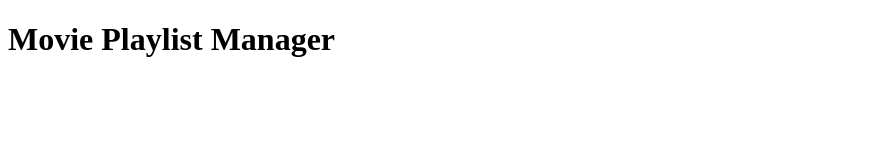
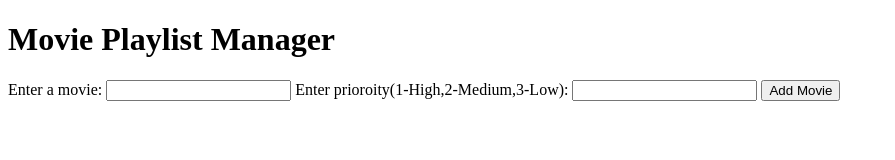
Before and after one commit to msunni6197/KBA, a plain HTML site: page JavaScript/Movie playlist/moviePlaylist.html in a window 1280 px wide. Shown: the whole page, without its empty margins (0-895 px from the left). Drawn offline with Linux system fonts and the light colour scheme.

Commit message:
moviePlaylistCompleted_23:30

```diff
--- /dev/null
+++ b/JavaScript/Movie playlist/movieList.js
@@ -0,0 +1,64 @@
+let movies = [];
+let priorities = [];
+
+function addMovie() {
+    const movieInput = document.getElementById('movie');
+    const priorityInput = document.getElementById('priority');
+
+    let movie = movieInput.value.trim();
+    let priority = Number(priorityInput.value.trim());
+    if(movie!==''&& !isNaN(priority) && priority>=1 && priority <=3){
+        movies.push(movie);
+        priorities.push(priority);
+        let l=document.createElement("li");
+        l.textContent=movie;
+
+        switch(priority){
+            case 1:
+                l.classList.add('priority-high');
+                break;
+            case 2:
+                l.classList.add('priority-medium');
+                break;
+            case 3:
+                l.classList.add('priority-low');
+                break;
+        }
+
+        const watchedButton = document.createElement('button');
+        watchedButton.textContent = 'Watched';
+        watchedButton.onclick = function(){
+            l.classList.toggle('watched');
+        };
+       l.appendChild(watchedButton);
+
+       const editButton = document.createElement('button');
+        editButton.textContent = 'Edit';
+        editButton.onclick = function(){
+        const newMovie = prompt('Edit Movie: ',movie);
+        if(newMovie!==null && newMovie.trim()!==''){
+            const movieIndex = movies.indexOf(movie);
+            movies[movieIndex] = newMovie;
+            l.firstChild.textContent = newMovie;
+            movie = newMovie;
+            }
+        };
+        l.appendChild(editButton);
+
+        const removeButton = document.createElement('button');
+        removeButton.textContent = 'Remove';
+        removeButton.onclick = function(){
+            movieList.removeChild(l);
+            const movieIndex = movies.indexOf(movie);
+            movies.splice(movieIndex,1);
+            priorities.splice(movieIndex,1);
+        };
+        l.appendChild(removeButton)
+
+        movieList.appendChild(l);
+        movieInput.value = '';
+        priorityInput.value ='';
+    } else{
+        alert('Please enter a valid task and a priority between 1 and 3');
+    }
+}
--- a/JavaScript/Movie playlist/moviePlaylist.html
+++ b/JavaScript/Movie playlist/moviePlaylist.html
@@ -4,9 +4,16 @@
     <meta charset="UTF-8">
     <meta name="viewport" content="width=device-width, initial-scale=1.0">
     <title>Movie Playlist Manager</title>
+    <link rel="stylesheet" href="styles.css">
 </head>
 <body>
     <h1>Movie Playlist Manager</h1>
-    <label for=""></label>
+    <label for="movie">Enter a movie:</label>
+    <input type="text" id="movie">
+    <label for="priority">Enter prioroity(1-High,2-Medium,3-Low):</label>
+    <input type="text" id="priority">
+    <button onclick="addMovie()">Add Movie</button>
+    <ul id="movieList"></ul>
+    <script src="movieList.js"></script>
 </body>
 </html>
--- /dev/null
+++ b/JavaScript/Movie playlist/styles.css
@@ -0,0 +1,6 @@
+ul { list-style-type: none; }
+li { margin: 5px 0; }
+.watched{text-decoration: line-through;color: gray;}
+.priority-high{ color: red;}
+.priority-medium{ color: yellow;}
+.priority-low{ color: green;}
```
